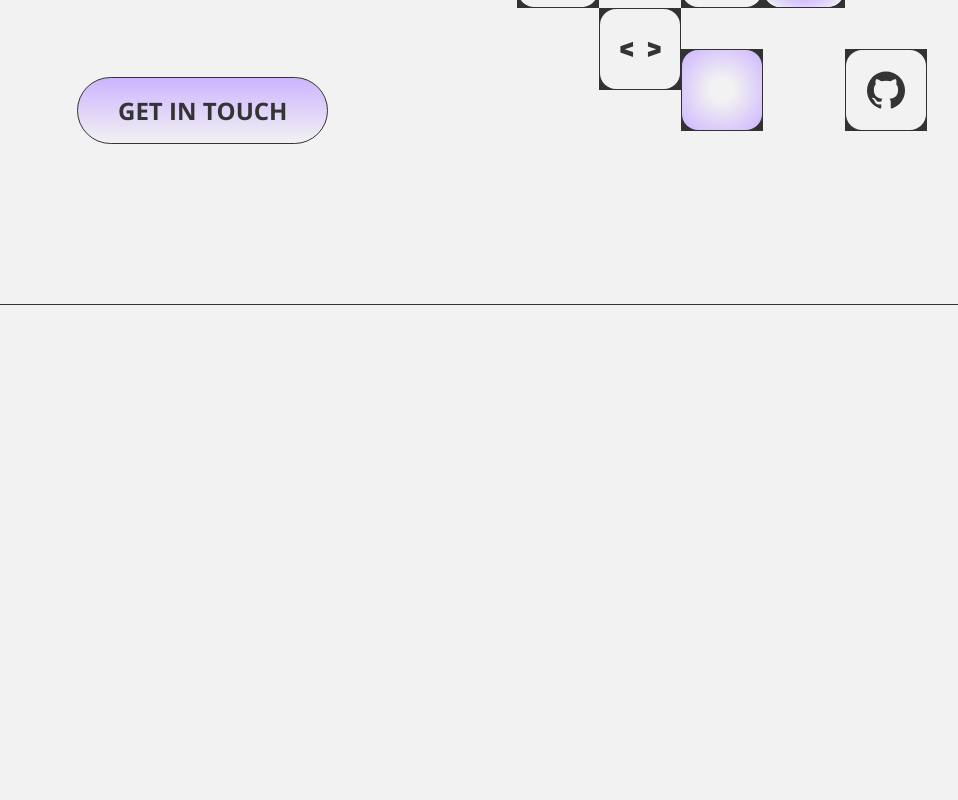
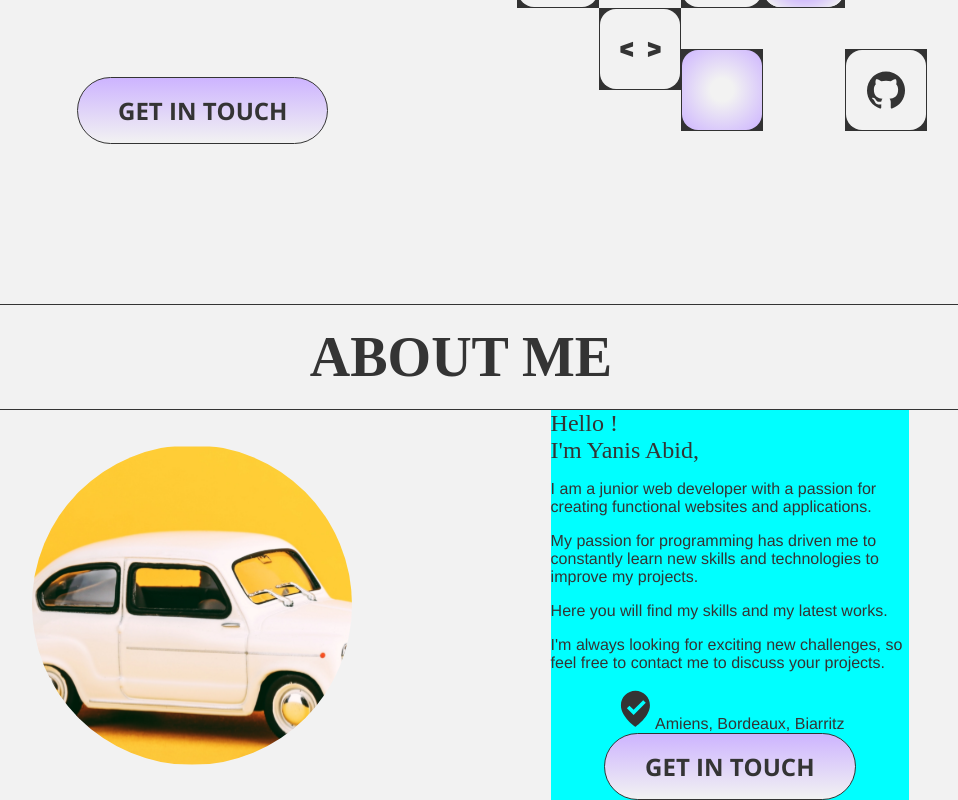
Before and after one commit to Yanis60740/Portfolio-v2, a Vue app: page / in a window 1280 px wide. Shown: the part 440-1240 px from the top of the page, without its empty margins (179-1137 px from the left). Before the commit the page ends 800 px from the top, so only its background shows below. Built offline with nearby package versions, Linux system fonts and the light colour scheme; a web font is replaced by a local one.

Commit message:
avancée dans le about me

```diff
--- a/src/components/AboutMe.vue
+++ b/src/components/AboutMe.vue
@@ -1,6 +1,29 @@
 <template>
-    <div class="AboutMe">
+  <div class="aboutMe">
+    <div class="aboutMe__title">
+      <h2>{{ section.name.toUpperCase() }}</h2>
+    </div>
+    <div class="aboutMe__box">
+      <div class="aboutMe__content">
+        <div class="aboutMe__content__left">
+          <div></div>
+        </div>
+        <div class="aboutMe__content__right">
+            <div v-for="accroche in section.accroche" :key="accroche">
+            <h3>{{ accroche }}</h3>
+          </div>
+          <div v-for="paragraph in section.content" :key="paragraph">
+            <p>{{ paragraph }}</p>
+          </div>
+          <div>
+            <img :src="iconPath" alt="icon_localisation">
 
+            <span>{{ section.localisation }}</span>
+        </div>
+          <div><ContactButton /></div>
+        </div>
+      </div>
+    </div>
   </div>
 </template>
 
@@ -8,18 +31,71 @@
 import jsonData from "../data.json";
 import ContactButton from "./ContactButton.vue";
 export default {
-    name: 'AboutMe',
+  name: "AboutMe",
   components: {
     ContactButton,
   },
   data() {
     return {
       title: jsonData.title,
+      section: jsonData.sections[0],
+      iconPath: require(`@/assets/icones/${jsonData.sections[0].icon}`)
     };
   },
-}
+};
 </script>
 
 <style lang="scss" scoped>
 @import "../css/variables.scss";
+
+.aboutMe {
+  &__title {
+    padding: 20px 0;
+    box-sizing: border-box;
+    border-bottom: 1px solid $primary-color;
+  }
+  &__content {
+    display: flex;
+    justify-content: space-between;
+    width: 70%;
+    &__left {
+      display: flex;
+      align-items: center;
+      justify-content: center;
+      height: 100%;
+      width: 40%;
+      & div {
+        background-image: url("../assets/images/illustration.svg");
+        border-radius: 50%;
+        aspect-ratio: 1/1;
+        background-repeat: no-repeat;
+        background-position: center;
+        background-size: cover;
+        width: 320px;
+      }
+    }
+    &__right {
+      background-color: aqua;
+      width: 40%;
+      color: $primary-color;
+      & h3{
+        text-align: left;
+        font-family: $dela-gothic;
+        font-weight: 400;
+        font-size: $small-size;
+      }
+      & p {
+        text-align: left;
+      }
+    }
+
+
+  }
+}
+
+.aboutMe__box {
+  display: flex;
+  justify-content: center;
+  width: 100%;
+}
 </style>
--- a/src/components/ContactButton.vue
+++ b/src/components/ContactButton.vue
@@ -1,31 +1,109 @@
 <template>
   <div>
-        <button class="contactButton">
-            <span class="contactButton__text">GET IN TOUCH</span>
+    <button class="contactButton"  @mouseover="hover" @mouseleave="unhover">
+      <div class="contactButton__bg" ref="contactBg"></div>
+      <div class="contactButton__text">
+        <span class="firstSpan" ref="firstSp">GET IN TOUCH</span>
+        <span class="secondSpan" ref="secondSp">GET IN TOUCH</span>
+      </div>
     </button>
   </div>
 </template>
 
 <script>
+import gsap from "gsap";
 export default {
-    name: 'ContactButton',
-    components: {
-    }
-}
+  name: "ContactButton",
+  data() {
+    return {
+        duration: 0.7,
+    };
+  },
+  methods: {
+    hover() {
+        gsap.to(this.$refs.contactBg, {
+        top: 0,
+        duration: this.duration,
+        // delay: 0.17,
+        ease: "power2.out",
+      });
+      gsap.to(this.$refs.firstSp, {
+        translateY: "-110%",
+        duration: this.duration,
+        // delay: 0.17,
+        opacity: 0,
+        ease: "power2.out",
+      });
+      gsap.to(this.$refs.secondSp, {
+        translateY: "0%",
+        duration: this.duration,
+        opacity: 1,
+        ease: "power2.out",
+      });
+
+    },
+    unhover() {
+      gsap.to(this.$refs.contactBg, {
+        top: "100%",
+        duration: this.duration,
+        // delay: 0.17,
+        opacity: 1,
+        ease: "power2.out",
+      });
+      gsap.to(this.$refs.firstSp, {
+        translateY: "0%",
+        duration: this.duration,
+        // delay: 0.17,
+        opacity: 1,
+        ease: "power2.out",
+      });
+      gsap.to(this.$refs.secondSp, {
+        translateY: "110%",
+        duration: this.duration,
+        // delay: 0.26,
+        opacity: 0,
+        ease: "power2.out",
+      });
+    },
+  },
+};
 </script>
 
 <style lang="scss" scoped>
 @import "../css/variables.scss";
-.contactButton{
+.contactButton {
   padding: 16px 40px;
   background: $gradient-color;
   border-radius: 56px;
   border: 1px solid #343434;
-    &__text{
+  overflow: hidden;
+  position: relative;
+  &__bg{
+    background: $primary-color;
+    width: 251.05px;
+    left: 0;
+    top: 100%;
+    height: 66.4px;
+    position: absolute;
+}
+  &__text {
     font-family: $open-sans;
     font-size: $small-size;
     font-weight: 700;
     color: $primary-color;
+    display: flex;
+    flex-direction: column;
+  }
+  &__before {
+  }
+  &__after {
   }
 }
+
+.secondSpan{
+    position: absolute;
+    transform: translateY(110%);
+    color: $secondary-color;
+    opacity: 0;
+}
 </style>
--- a/src/css/global.scss
+++ b/src/css/global.scss
@@ -15,7 +15,7 @@ section{
     box-sizing: border-box;
 }
 
-h1,h2{
+h1,h2,h3{
     font-family: $dela-gothic;
     color: $primary-color;
     font-size: $title-size;
--- a/src/data.json
+++ b/src/data.json
@@ -3,13 +3,14 @@
   "sections": [
     {
       "name": "About me",
-      "accroche": "Hello ! I'm Yanis Abid",
+      "accroche": ["Hello !","I'm Yanis Abid,"],
       "content": [
         "I am a junior web developer with a passion for creating functional websites and applications. ",
         "My passion for programming has driven me to constantly learn new skills and technologies to improve my projects.",
         "Here you will find my skills and my latest works.",
         "I'm always looking for exciting new challenges, so feel free to contact me to discuss your projects."
       ],
+      "icon": "position_icon.svg",
       "localisation": "Amiens, Bordeaux, Biarritz",
       "photo": "../src/assets/images/illustration.svg"
     },
```
Lines whose indentation alone changed are shown as unchanged.
